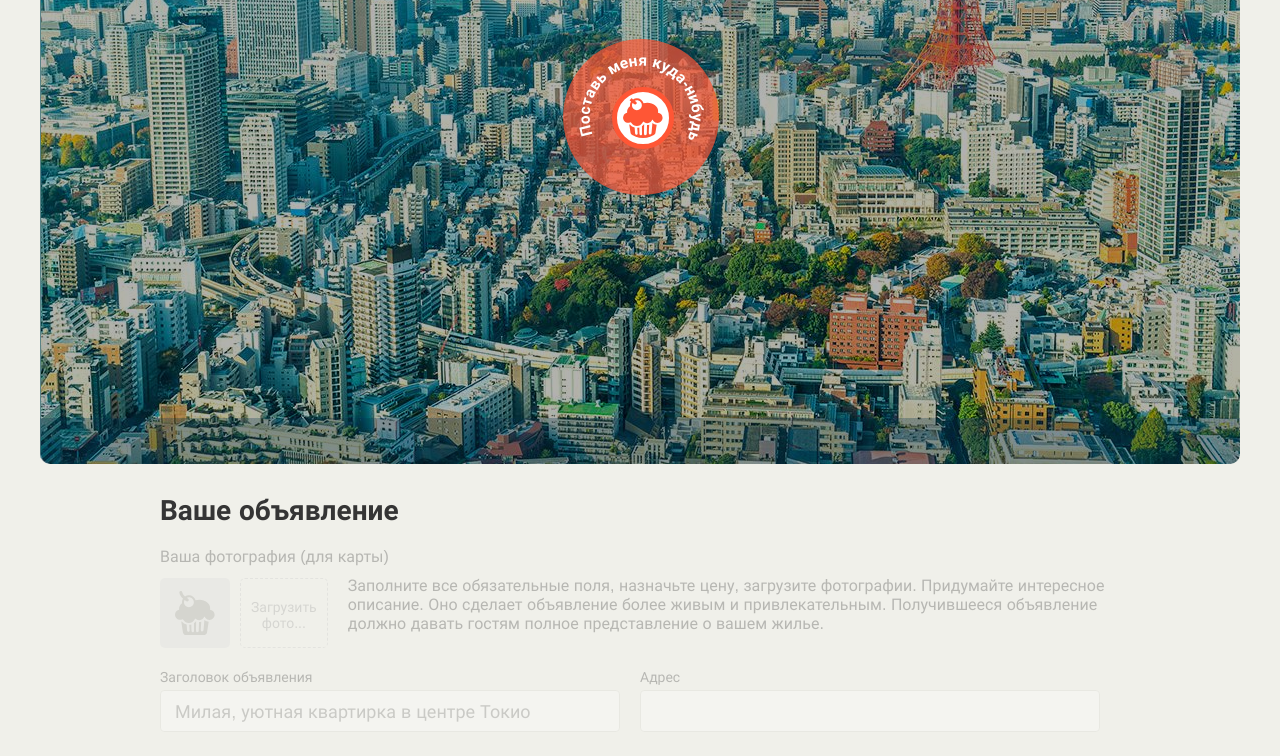
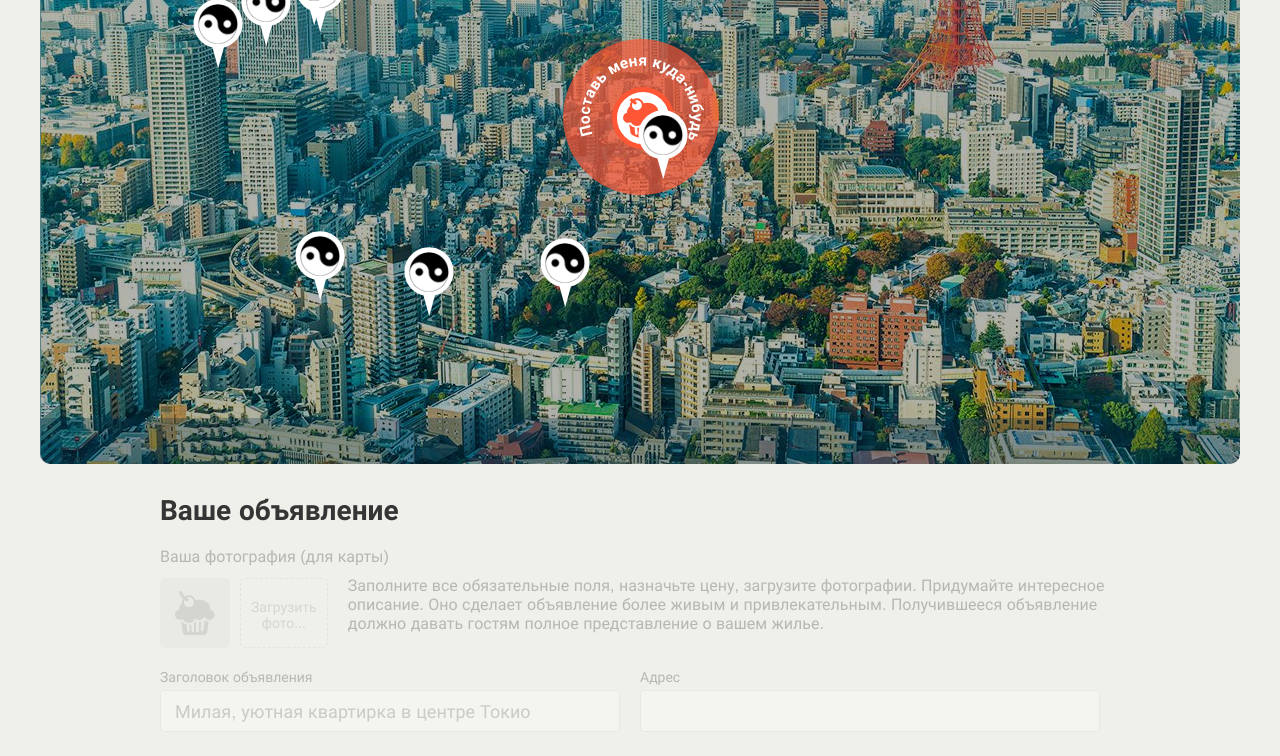
Before and after one commit to Moroschka/517717-keksobooking-21, a website: page index.html in a window 1280 px wide. Shown: the part 286-1042 px from the top of the page. Drawn offline with Linux system fonts and the light colour scheme.

Commit message:
Отрисовка пин ДЗ

```diff
--- a/index.html
+++ b/index.html
@@ -230,7 +230,9 @@
 
 <!-- Метка объявления -->
 <template id="pin">
-    <button type="button" class="map__pin" style="left: 200px; top: 400px;"><img src="img/avatars/user07.png" width="40" height="40" draggable="false" alt="Метка объявления"></button>
+  <button type="button" class="map__pin" style="left: 200px; top: 400px;">
+    <img src="img/avatars/user07.png" width="40" height="40" draggable="false" alt="Метка объявления">
+  </button>
 </template>
 
 <!-- Сообщение об успешном создании объявления -->
@@ -247,6 +249,6 @@
    <button class="error__button">Попробовать снова</button>
  </div>
 </template>
-
+<script src="js/main.js"></script>
 </body>
 </html>
--- a/js/main.js
+++ b/js/main.js
@@ -0,0 +1,80 @@
+'use strict';
+
+const NUMBER_OFFERS = 8;
+const AVATARS = [`img/avatars/user01.png`, `img/avatars/user02.png`, `img/avatars/user03.png`, `img/avatars/user04.png`, `img/avatars/user05.png`, `img/avatars/user06.png`, `img/avatars/user07.png`, `img/avatars/user08.png`,];
+const TITLES = [`Заголовок 1`, `Заголовок 2`, `Заголовок 3`, `Заголовок 4`, `Заголовок 5`];
+const CHECKIN = [`12:00`, `13:00`, `14:00`];
+const CHECKOUT = [`12:00`, `13:00`, `14:00`];
+const ROOMS = [1, 2, 3, 4, 5];
+const ADDRESS = `600 300`;
+const FEATURES = [`wifi`, `dishwasher`, `parking`, `washer`, `elevator`, `conditioner`];
+const DESCRIPTION = `Описание 1`;
+const GUESTS = [1, 2, 3, 4, 5];
+const PRICE = 30000;
+const PHOTOS = [`http://o0.github.io/assets/images/tokyo/hotel1.jpg`, `http://o0.github.io/assets/images/tokyo/hotel2.jpg`, `http://o0.github.io/assets/images/tokyo/hotel3.jpg`];
+const TYPE_HOUSING = [`palace`, `flat`, `house`, `bungalow`];
+const pinOfferTemplate = document.querySelector(`#pin`).content;
+const fieldMap = document.querySelector(`.map`);
+const similarListElement = fieldMap.querySelector(`.map__pins`);
+
+const getRandomNumber = function (min, max) {
+  return Math.floor(min + Math.random() * (max - min));
+};
+
+const makeMapActive = function () {
+  document.querySelector('.map').classList.remove('map--faded');
+}
+
+const createOffer = function () {
+  return {
+    "author": {
+      "avatar": AVATARS[0]
+    },
+    "offer": {
+      "title": TITLES[0],
+      "address": ADDRESS,
+      "price": PRICE,
+      "type": TYPE_HOUSING[0],
+      "rooms": ROOMS[0],
+      "guests": GUESTS[0],
+      "checkin": CHECKIN[0],
+      "checkout": CHECKOUT[0],
+      "features": FEATURES,
+      "description": DESCRIPTION,
+      "photos": PHOTOS
+    },
+   "location": {
+      "x": getRandomNumber(130, 630),
+      "y": getRandomNumber(130, 630)
+    }
+  }
+};
+
+const createOffersMock = function () {
+  let offersMock = [];
+
+  for (let i = 0; i < NUMBER_OFFERS; i++) {
+    offersMock.push(createOffer());
+  }
+  return offersMock;
+};
+const offers = createOffersMock();
+
+const renderPinOffer = function (offer) {
+  const offerElement = pinOfferTemplate.cloneNode(true);
+  offerElement.querySelector(`.map__pin`).style.left = offer.location.x + `px`;
+  offerElement.querySelector(`.map__pin`).style.top = offer.location.y + `px`;
+  offerElement.querySelector(`.map__pin`).setAttribute('src', offer.author.avatar);
+  offerElement.querySelector(`.map__pin`).setAttribute('alt', offer.offer.title);
+
+  return offerElement;
+};
+
+const fillingBlockOffer = function () {
+  const fragment = document.createDocumentFragment();
+  for (let i = 0; i < offers.length; i++) {
+    fragment.appendChild(renderPinOffer(offers[i]));
+  }
+  similarListElement.appendChild(fragment);
+};
+fillingBlockOffer();
```
Lines whose indentation alone changed are shown as unchanged.
